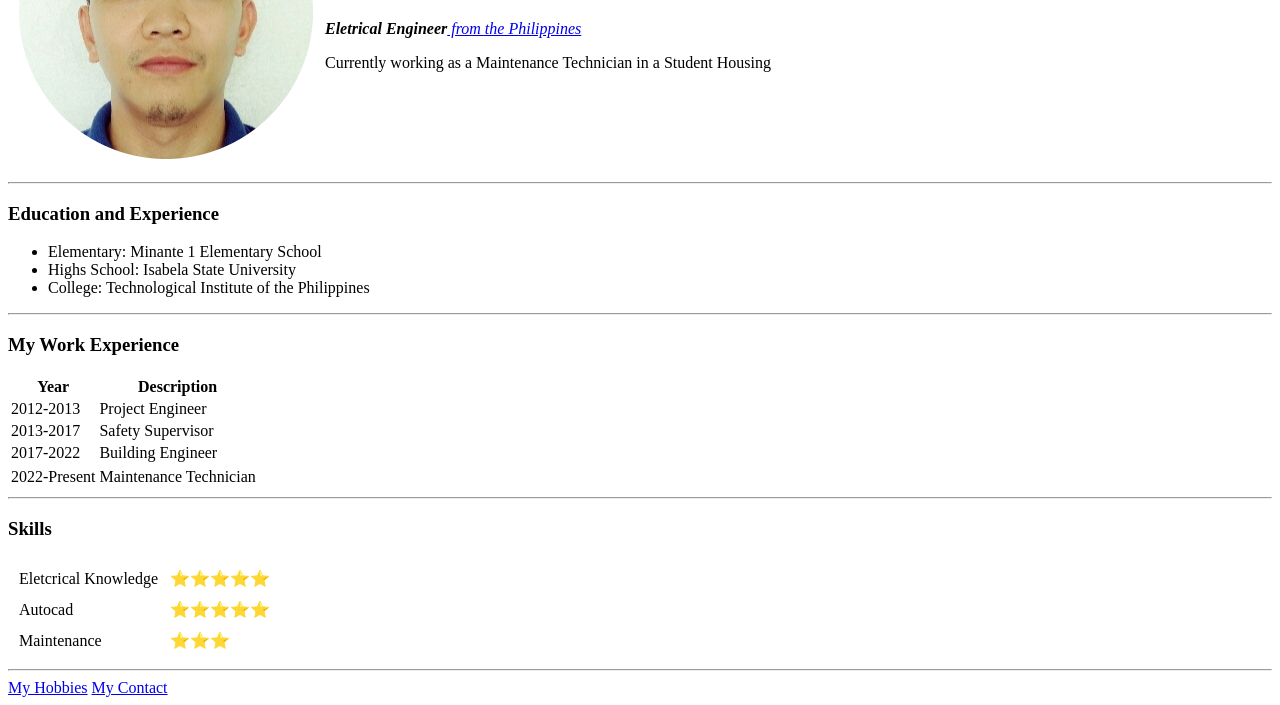
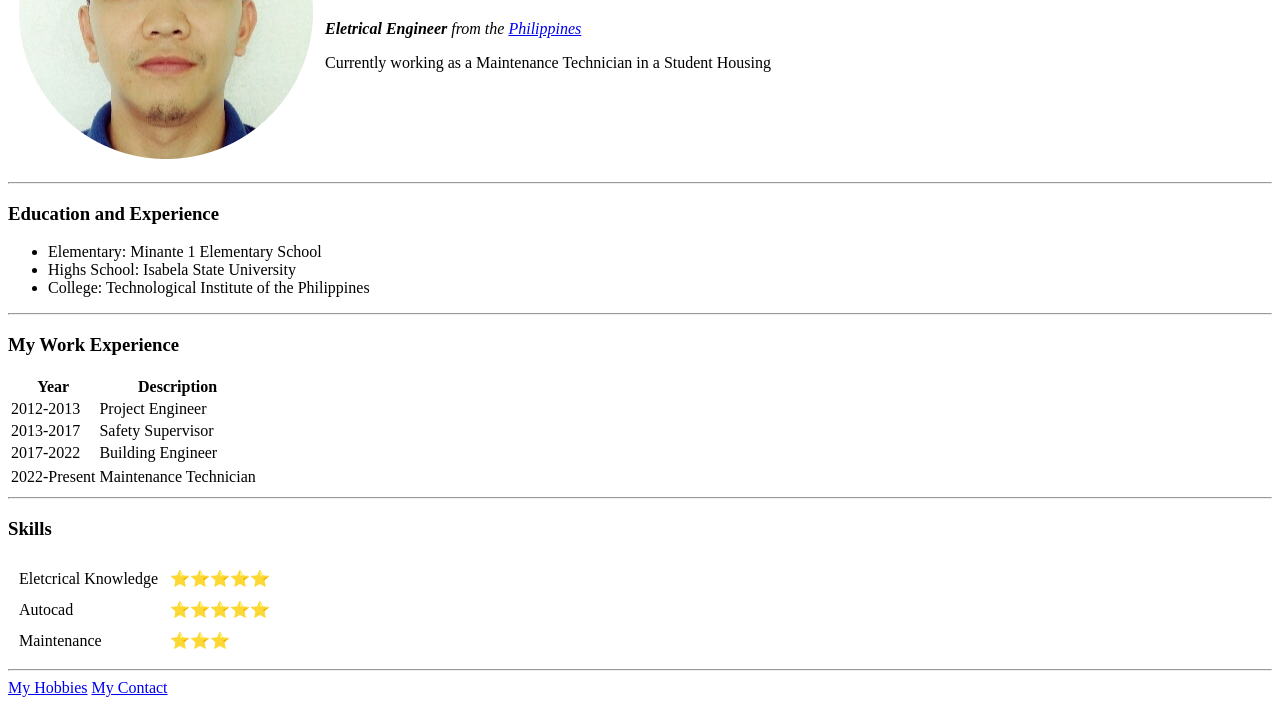
Before and after one commit to Itchieboy18/cv, a plain HTML site: page index.html in a window 1280 px wide. Shown: the part 154-859 px from the top of the page. Drawn offline with Linux system fonts and the light colour scheme.

Commit message:
Update index.html

```diff
--- a/index.html
+++ b/index.html
@@ -8,7 +8,7 @@
         <tr>
             <td><img src="Untitled-modified.png" alt="richie picture"></td>
             <td><h1> RICHIE VINARAO ABREGADO</h1>
-                <p> <em><strong>Eletrical Engineer</strong><a href="https://en.wikipedia.org/wiki/Philippines"> from the Philippines</a></em></p>
+                <p> <em><strong>Eletrical Engineer</strong> from the <a href="https://en.wikipedia.org/wiki/Philippines">Philippines</a></em></p>
                 <p> Currently working as a Maintenance Technician in a Student Housing</p>
                 </td>
         </tr>
```
